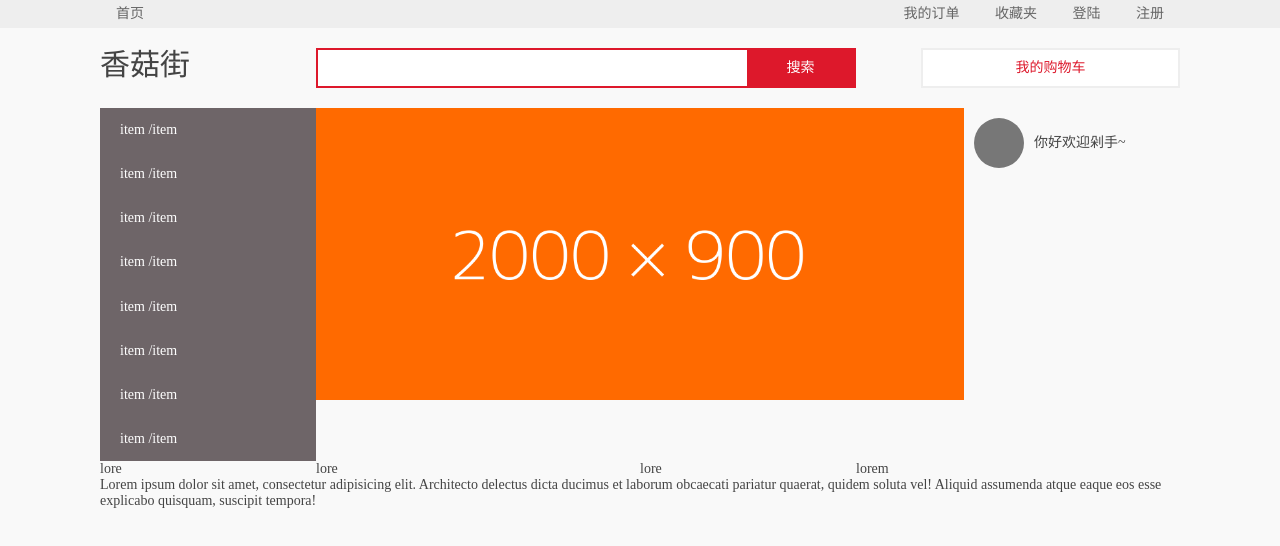
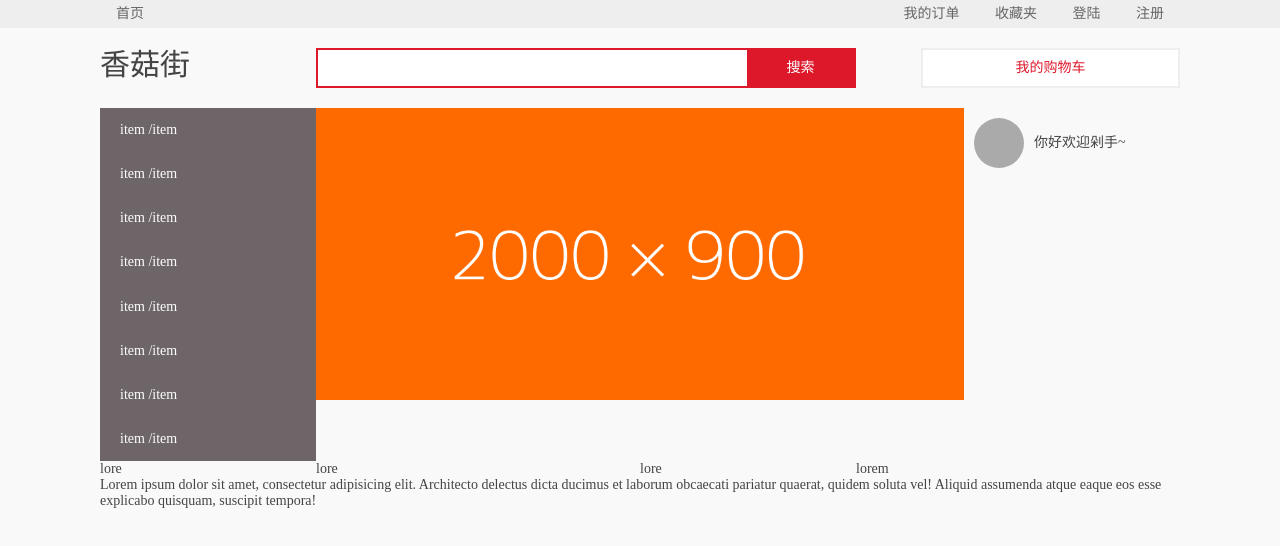
Before and after one commit to sbuteryd/e-commerce, a plain HTML site: page index.html in a window 1280 px wide. Drawn offline with Linux system fonts and the light colour scheme.

Commit message:
9-11 css main-promote  左侧  调整颜色

```diff
--- a/css/main.css
+++ b/css/main.css
@@ -168,7 +168,7 @@ img {
 .main-promote .info .avatar {
     width: 50px;
     height: 50px;
-    background: #777;
+    background: #aaa;
     border-radius: 50%;
     float: left;
     margin-right: 10px;
```
